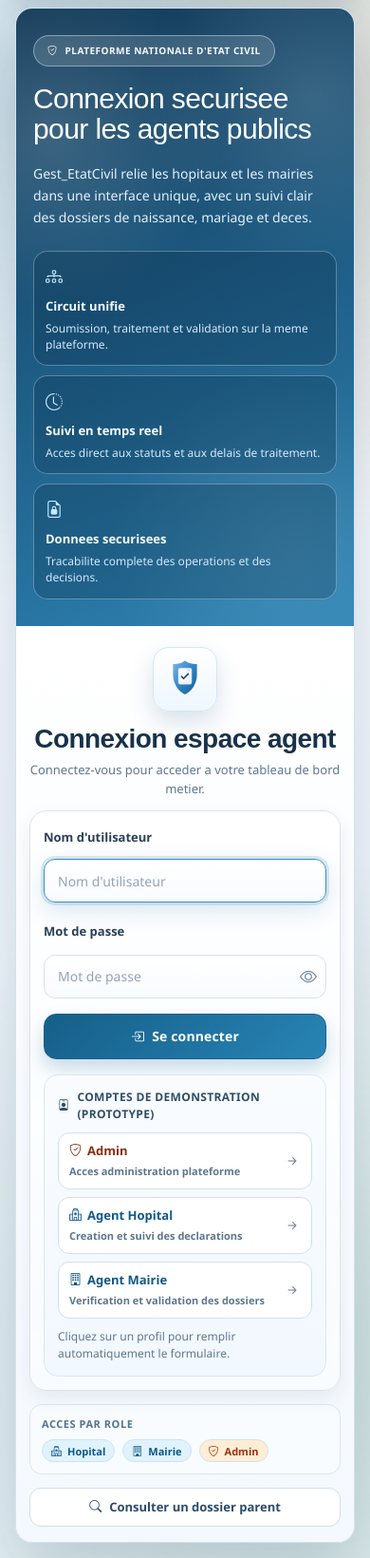
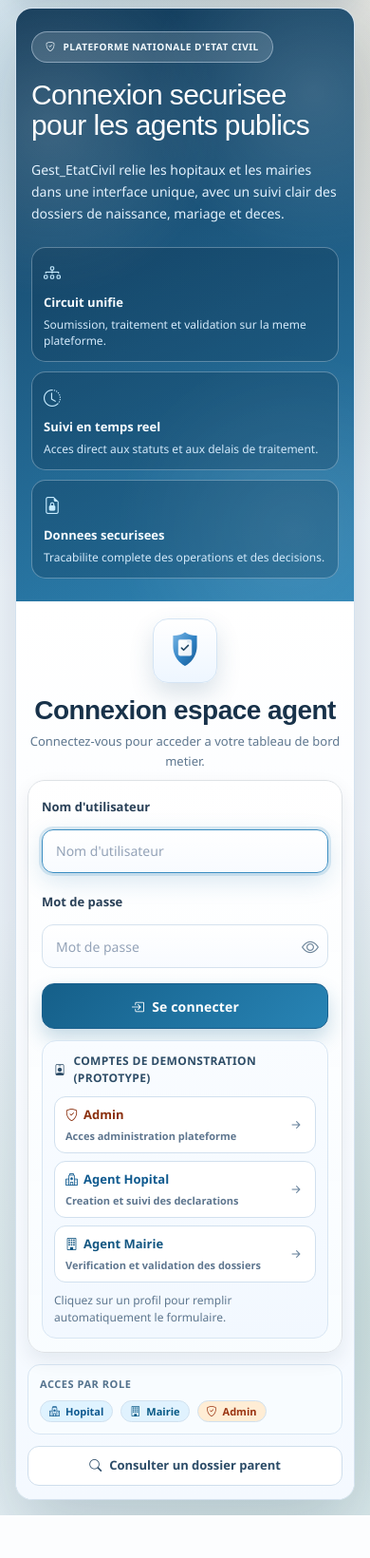
Before and after one commit to Sali135/Gest_Etat_Civil, a Django app: page /accounts/login/ in a window 390 px wide. Shown: the part 117-1757 px from the top of the page at 95% size. After the commit the page ends 1712 px from the top, so only its background shows below. Run offline with Django 5.2, Linux system fonts and the light colour scheme; data comes from the database, SQL or seed files in the repository; data that the repository does not hold is empty.

Commit message:
Shrink login form and improve responsiveness

```diff
--- a/static/css/pages/login.css
+++ b/static/css/pages/login.css
@@ -13,21 +13,21 @@
 }
 
 .auth-shell {
-  width: min(1040px, 100%);
+  width: min(980px, 100%);
   display: grid;
-  gap: 12px;
+  gap: 10px;
 }
 
 .auth-header {
   border: 1px solid #d5e3ef;
-  border-radius: 16px;
+  border-radius: 14px;
   background: rgba(255, 255, 255, 0.9);
-  box-shadow: 0 12px 26px rgba(20, 55, 84, 0.12);
-  padding: 12px 18px;
+  box-shadow: 0 10px 22px rgba(20, 55, 84, 0.1);
+  padding: 10px 16px;
   display: flex;
   align-items: center;
   justify-content: space-between;
-  gap: 12px;
+  gap: 10px;
   backdrop-filter: blur(3px);
 }
 
@@ -81,21 +81,21 @@
 }
 
 .auth-frame {
-  width: min(1040px, 100%);
-  min-height: 620px;
-  border-radius: 24px;
+  width: min(980px, 100%);
+  min-height: 560px;
+  border-radius: 20px;
   overflow: hidden;
   border: 1px solid #d7e4f1;
   box-shadow: 0 22px 60px rgba(22, 56, 86, 0.16);
   background: rgba(255, 255, 255, 0.9);
   backdrop-filter: blur(6px);
   display: grid;
-  grid-template-columns: 0.97fr 1.03fr;
+  grid-template-columns: 0.9fr 1.1fr;
 }
 
 .auth-left {
   position: relative;
-  padding: 46px 40px;
+  padding: 38px 32px;
   background: linear-gradient(156deg, #0f3653 0%, #1b577b 52%, #2b83b0 100%);
   color: #eef7ff;
 }
@@ -188,7 +188,7 @@
 }
 
 .auth-right {
-  padding: 32px 36px 30px;
+  padding: 26px 28px 24px;
   display: grid;
   gap: 14px;
   align-content: start;
@@ -198,7 +198,7 @@
 
 .auth-right > * {
   width: 100%;
-  max-width: 560px;
+  max-width: 500px;
 }
 
 .auth-login-head {
@@ -228,7 +228,7 @@
 .auth-title {
   margin: 0;
   font-family: 'Space Grotesk', 'Plus Jakarta Sans', sans-serif;
-  font-size: clamp(28px, 3.6vw, 40px);
+  font-size: clamp(26px, 3.4vw, 36px);
   font-weight: 800;
   line-height: 1.08;
   color: #18324a;
@@ -244,11 +244,11 @@
 
 .auth-login-card {
   width: 100%;
-  max-width: 520px;
+  max-width: 480px;
   border: 1px solid #d9e6f4;
   background: linear-gradient(180deg, rgba(255, 255, 255, 0.96) 0%, rgba(246, 251, 255, 0.94) 100%);
   border-radius: 18px;
-  padding: 20px;
+  padding: 18px;
   box-shadow: 0 18px 40px rgba(23, 61, 94, 0.12);
   backdrop-filter: blur(4px);
 }
@@ -272,7 +272,7 @@
 #login-form input[type="text"],
 #login-form input[type="password"] {
   width: 100%;
-  height: 48px;
+  height: 46px;
   border-radius: 12px;
   border: 1px solid #d5e2ee;
   padding: 10px 14px;
@@ -314,7 +314,7 @@
 
 .auth-submit {
   width: 100%;
-  height: 50px;
+  height: 48px;
   border: none;
   border-radius: 13px;
   display: inline-flex;
@@ -337,11 +337,11 @@
 }
 
 .demo-accounts {
-  margin-top: 16px;
+  margin-top: 12px;
   border: 1px solid #d8e6f3;
   border-radius: 15px;
   background: linear-gradient(180deg, #f9fcff 0%, #f2f8ff 100%);
-  padding: 14px;
+  padding: 12px;
 }
 
 .demo-accounts-title {
@@ -479,6 +479,16 @@
   .auth-metrics {
     grid-template-columns: 1fr 1fr;
   }
+  .auth-frame {
+    min-height: auto;
+    grid-template-columns: 1fr;
+  }
+  .auth-left {
+    padding: 30px 26px;
+  }
+  .auth-right {
+    padding: 24px 20px 18px;
+  }
 }
 
 @media (max-width: 992px) {
@@ -512,7 +522,7 @@
   }
 
   .auth-left {
-    padding: 34px 24px;
+    padding: 30px 22px;
   }
 
   .auth-metrics {
@@ -520,7 +530,7 @@
   }
 
   .auth-right {
-    padding: 26px 20px 20px;
+    padding: 24px 18px 18px;
   }
 }
 
@@ -558,7 +568,7 @@
   }
 
   .auth-left {
-    padding: 28px 18px;
+    padding: 24px 16px;
   }
 
   .auth-kicker {
@@ -574,8 +584,8 @@
   }
 
   .auth-right {
-    padding: 22px 14px 16px;
-    gap: 12px;
+    padding: 18px 12px 14px;
+    gap: 10px;
   }
 
   .auth-login-logo {
--- a/templates/accounts/login.html
+++ b/templates/accounts/login.html
@@ -11,7 +11,7 @@
     <link href="{% static 'css/style.css' %}?v=20260304e" rel="stylesheet">
     <link href="{% static 'css/system/tokens.css' %}?v=20260306a" rel="stylesheet">
     <link href="{% static 'css/system/components.css' %}?v=20260306a" rel="stylesheet">
-    <link href="{% static 'css/pages/login.css' %}?v=20260313a" rel="stylesheet">
+    <link href="{% static 'css/pages/login.css' %}?v=20260313b" rel="stylesheet">
     <link href="{% static 'css/theme-redesign.css' %}?v=20260306c" rel="stylesheet">
 </head>
 <body data-theme="gestcivil">
```
